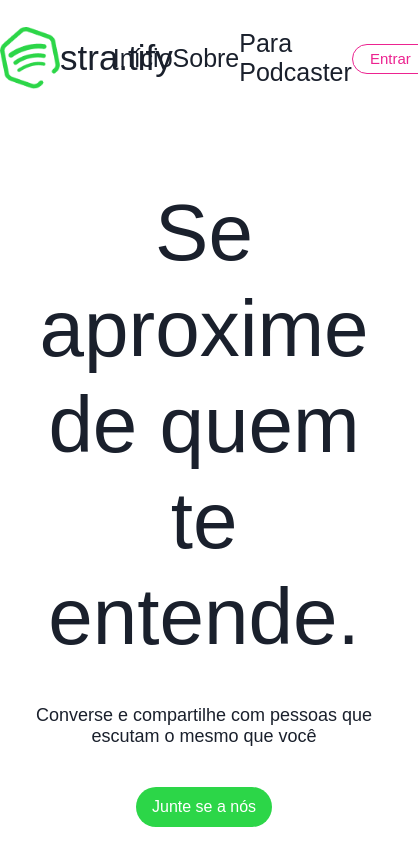
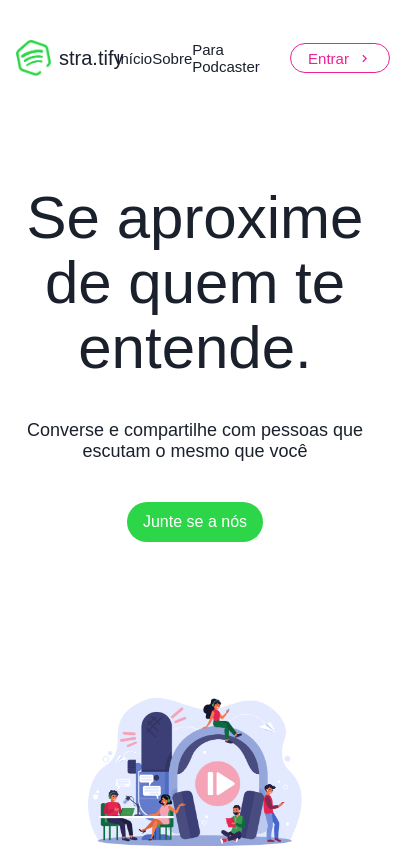
Before and after one commit to hnrqblck/stra.tify, a React (Create React App) app in the folder stra.tify/: page / in a window 390 px wide. Shown: the top 846 px of the page, 418 px wide, since content can reach past the window. Built offline with nearby package versions, Linux system fonts and the light colour scheme; no server answers; what spotify-web-api-js would draw is missing.

Commit message:
fix responsive

```diff
--- a/stra.tify/src/components/Header.js
+++ b/stra.tify/src/components/Header.js
@@ -4,6 +4,7 @@ import { Button } from '@chakra-ui/react';
 import { ChevronRightIcon } from '@chakra-ui/icons';
 import Logo from '../assets/images/logo.png';
 import '../styles/header.scss';
+import '../styles/responsive.scss';
 
 const Header = (props) => {
 
--- a/stra.tify/src/styles/header.scss
+++ b/stra.tify/src/styles/header.scss
@@ -10,7 +10,7 @@ $pink-1: #EC2390;
 
     nav{
         display: flex;
-        justify-content: space-around;
+        justify-content: space-between;
         align-items: center;
         font-size: 20px;
         padding: 50px 0;
@@ -23,11 +23,11 @@ $pink-1: #EC2390;
 
         .logo {
             font-size: 30px;
-            margin-right: 40rem;
-            width: 200px;
+            margin-left: 120px;
+            width: 165px;
             display: flex;
             align-items: center;
-            justify-content: space-evenly;
+            justify-content: space-between;
 
             img {
                 width: 60px;
@@ -39,6 +39,7 @@ $pink-1: #EC2390;
             justify-content: space-around;
             align-items: center;
             width: 450px;
+            margin-right: 105px;
         }
 
         .focus {
--- a/stra.tify/src/styles/responsive.scss
+++ b/stra.tify/src/styles/responsive.scss
@@ -1,4 +1,10 @@
 @media only screen and (min-width: 1400px){
+
+    // ---------------- HEADER
+    .header nav.container {
+        max-width: 100vw !important;
+        }
+    }
 
     // -------------- HOME - PODCASTER SECTION
 
@@ -125,7 +131,7 @@
                 }
             }
         }
-}
+
 
 @media only screen and (min-width: 900px) and (max-width: 1200px) {
     // ---------------- HEADER
@@ -133,7 +139,16 @@
         width: 100%;
 
         .logo {
-            margin-right: 23rem !important;
+            // margin-right: 23rem !important;
+            margin: 0 23rem 0 1.5rem !important;
+
+            img {
+                margin-right: 1.5rem;
+            }
+        }
+
+        .menu {
+            margin-right: 0 !important;
         }
     }
 
@@ -263,7 +278,7 @@
 
 }
 
-@media only screen and (max-width: 899px) {
+@media only screen and (min-width: 651px) and (max-width: 899px) {
     // ---------------- HEADER
     .header {
         .menu {
@@ -278,7 +293,15 @@
         }
         .logo {
             font-size: 35px !important;
-            margin: 0 !important;
+            margin: 0 0 0 1rem !important;
+            width: 120px;
+            img {
+                margin-right: 1rem;
+            }
+        }
+
+        .menu {
+            margin-right: 0 !important;
         }
     }
 
@@ -289,7 +312,7 @@
         width: 100vw;
 
         main {
-            align-items: center;
+            align-items: center !important;
 
             .main-content {
                 margin: 20px 0 !important;
@@ -525,3 +548,95 @@
         }
     }
 }
+
+@media only screen and (max-width: 650px) {
+      // ---------------- HEADER
+      .header {
+        .menu {
+            font-size: 15px;
+            // width: 700px !important;
+
+            .css-v70bbl {
+                font-size: 15px !important;
+                height: 30px;
+                width: 100px;
+            }
+        }
+        .logo {
+            justify-content: flex-start;
+            font-size: 20px !important;
+            margin: 0 0 0 1rem !important;
+            width: 120px;
+            img {
+                margin-right: 0.5rem;
+                width: 35px !important;
+            }
+        }
+
+        .menu {
+            margin-right: 0 !important;
+        }
+    }
+
+    // ---------------- HOME
+    #page-home {
+        display: flex;
+        flex-direction: column !important;
+
+        main {
+            max-width: 100vw !important;
+            align-items: center !important;
+
+            .main-content {
+                margin: 20px 0 !important;
+                text-align: center;
+            }
+            h1 {
+                font-size: 60px !important;
+                line-height: 65px !important;
+                width: auto;
+
+                button {
+                    margin: 0px !important;
+                }
+            }
+        }
+    }
+
+    #podcaster {
+        flex-direction: column !important;
+        width: 100vw;
+        main.container {
+            padding: 55px 0 0 0;
+        }
+
+        .container {
+            margin: 0 0 0 10px!important;
+
+            p {
+                width: 350px;
+            }
+        }
+    }
+
+    #aboutUs {
+        h1 {
+            width: 100%;
+        }
+        .description {
+            width: 60% !important;
+        }
+        .cards {
+            flex-direction: column !important;
+            align-items: center;
+        }
+    }
+
+    #page--about-us {
+        .container {
+            flex-direction: column !important;
+            height: 500px !important;
+        }
+
+    }
+}
```
